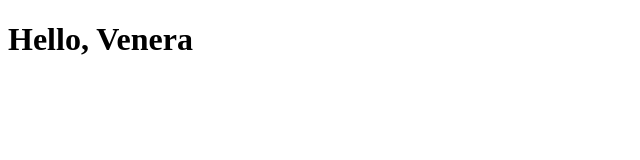
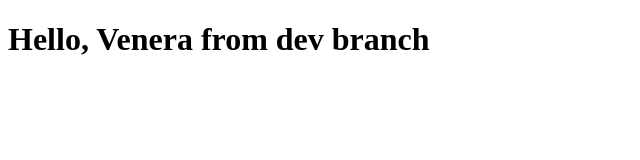
Before and after one commit to Venera00/test-github-branches, a plain HTML site: page index.html in a window 1280 px wide. Shown: the whole page, without its empty margins (0-640 px from the left). Drawn offline with Linux system fonts and the light colour scheme.

Commit message:
Modify title

```diff
--- a/index.html
+++ b/index.html
@@ -6,7 +6,7 @@
     <title>Test</title>
   </head>
   <body>
-    <h1>Hello, Venera</h1>
+    <h1>Hello, Venera from dev branch</h1>
 
     <script src="./script.js"></script>
   </body>
```
